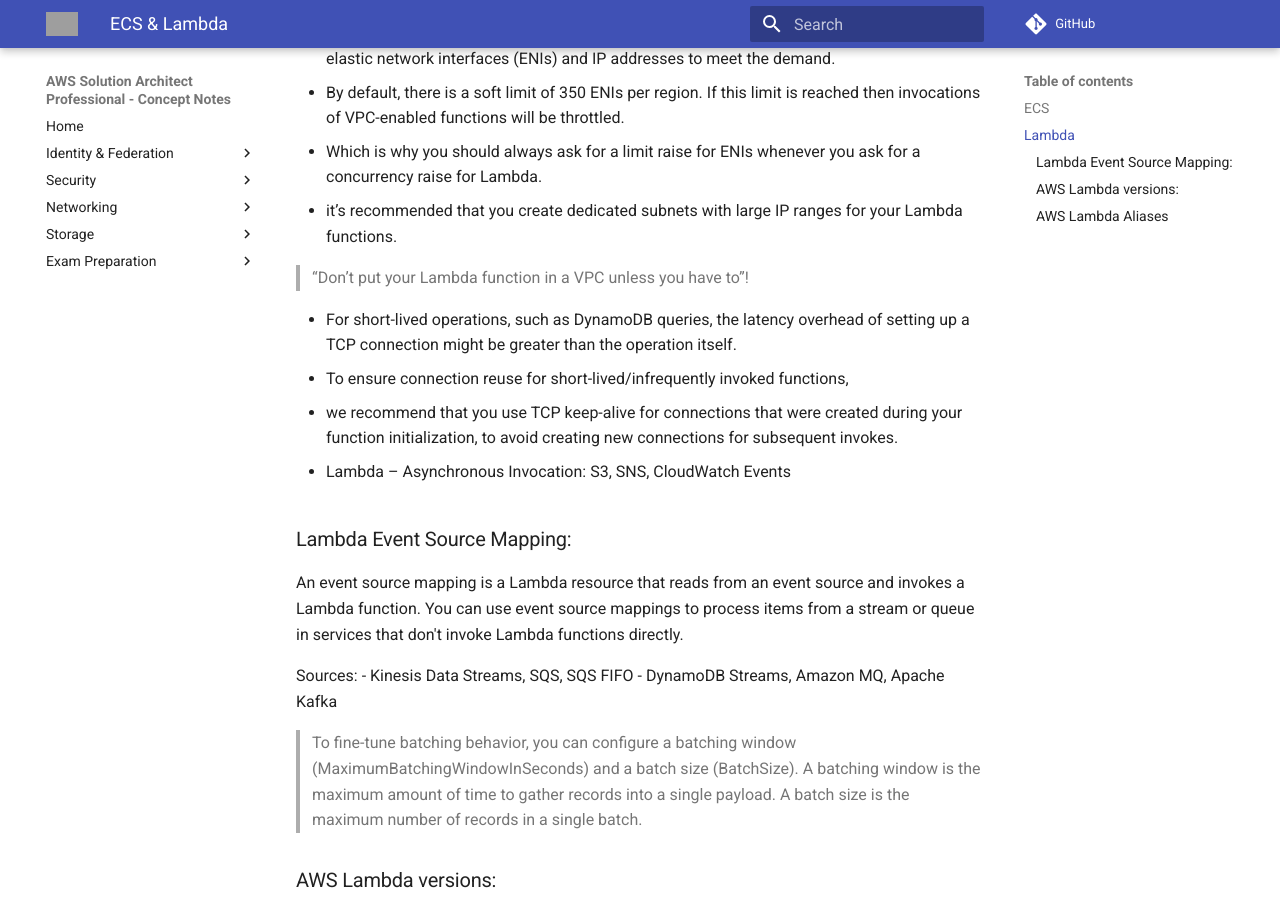
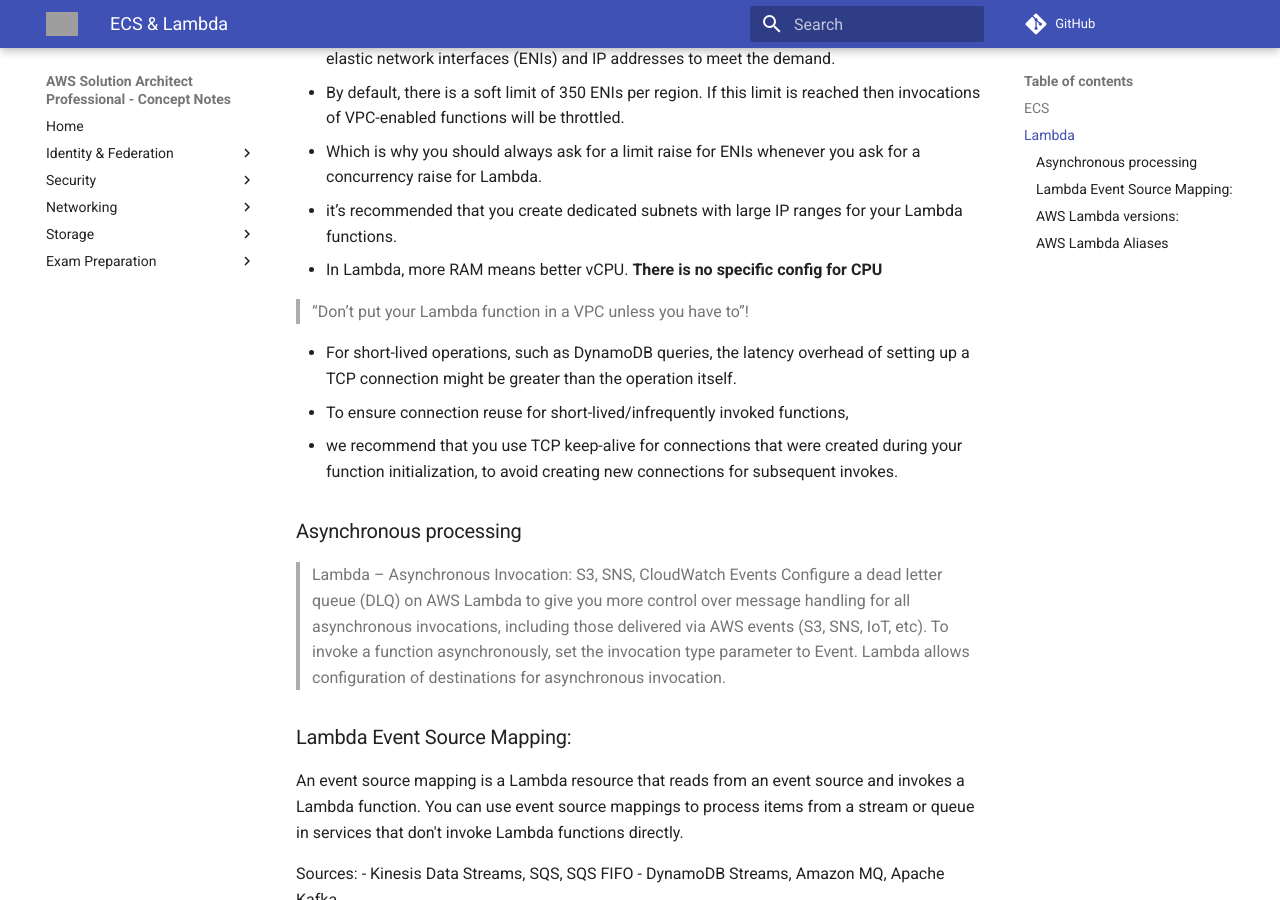
Before and after one commit to jeyabalajis/aws-certified-sa-pro-notes, an MkDocs documentation site: the page built from docs/compute/ecs_lambda.md, in a window 1280 px wide and 900 px high, scrolled down 749 px. Built offline with MkDocs 1.6.1 and Material for MkDocs 9.7.7, drawn with Linux system fonts in a browser that asks for light colours; comment, search, counter and statistics services are not loaded; grey boxes are pictures that could not be loaded.

Commit message:
Update ecs_lambda.md

```diff
--- a/docs/compute/ecs_lambda.md
+++ b/docs/compute/ecs_lambda.md
@@ -19,6 +19,7 @@
 - By default, there is a soft limit of 350 ENIs per region. If this limit is reached then invocations of VPC-enabled functions will be throttled.
 - Which is why you should always ask for a limit raise for ENIs whenever you ask for a concurrency raise for Lambda.
 - it’s recommended that you create dedicated subnets with large IP ranges for your Lambda functions.
+- In Lambda, more RAM means better vCPU. **There is no specific config for CPU**
 
 > “Don’t put your Lambda function in a VPC unless you have to”!
 
@@ -26,7 +27,11 @@
 - To ensure connection reuse for short-lived/infrequently invoked functions,
 - we recommend that you use TCP keep-alive for connections that were created during your function initialization, to avoid creating new connections for subsequent invokes.
 
-- Lambda – Asynchronous Invocation: S3, SNS, CloudWatch Events
+### Asynchronous processing
+> Lambda – Asynchronous Invocation: S3, SNS, CloudWatch Events
+> Configure a dead letter queue (DLQ) on AWS Lambda to give you more control over message handling for all asynchronous invocations, including those delivered via AWS events (S3, SNS, IoT, etc).
+> To invoke a function asynchronously, set the invocation type parameter to Event.
+> Lambda allows configuration of destinations for asynchronous invocation.
 
 ### Lambda Event Source Mapping:
 
```
